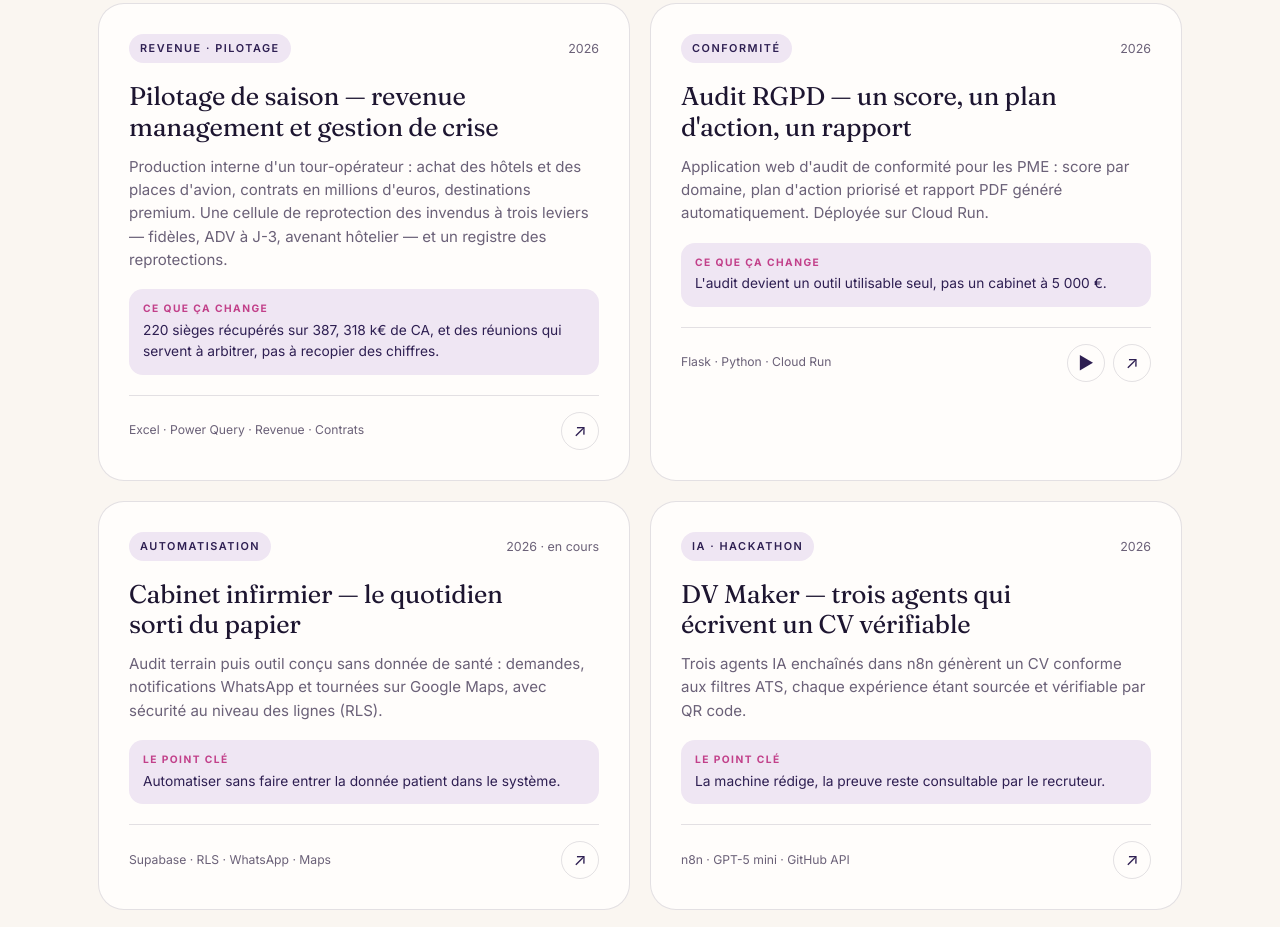
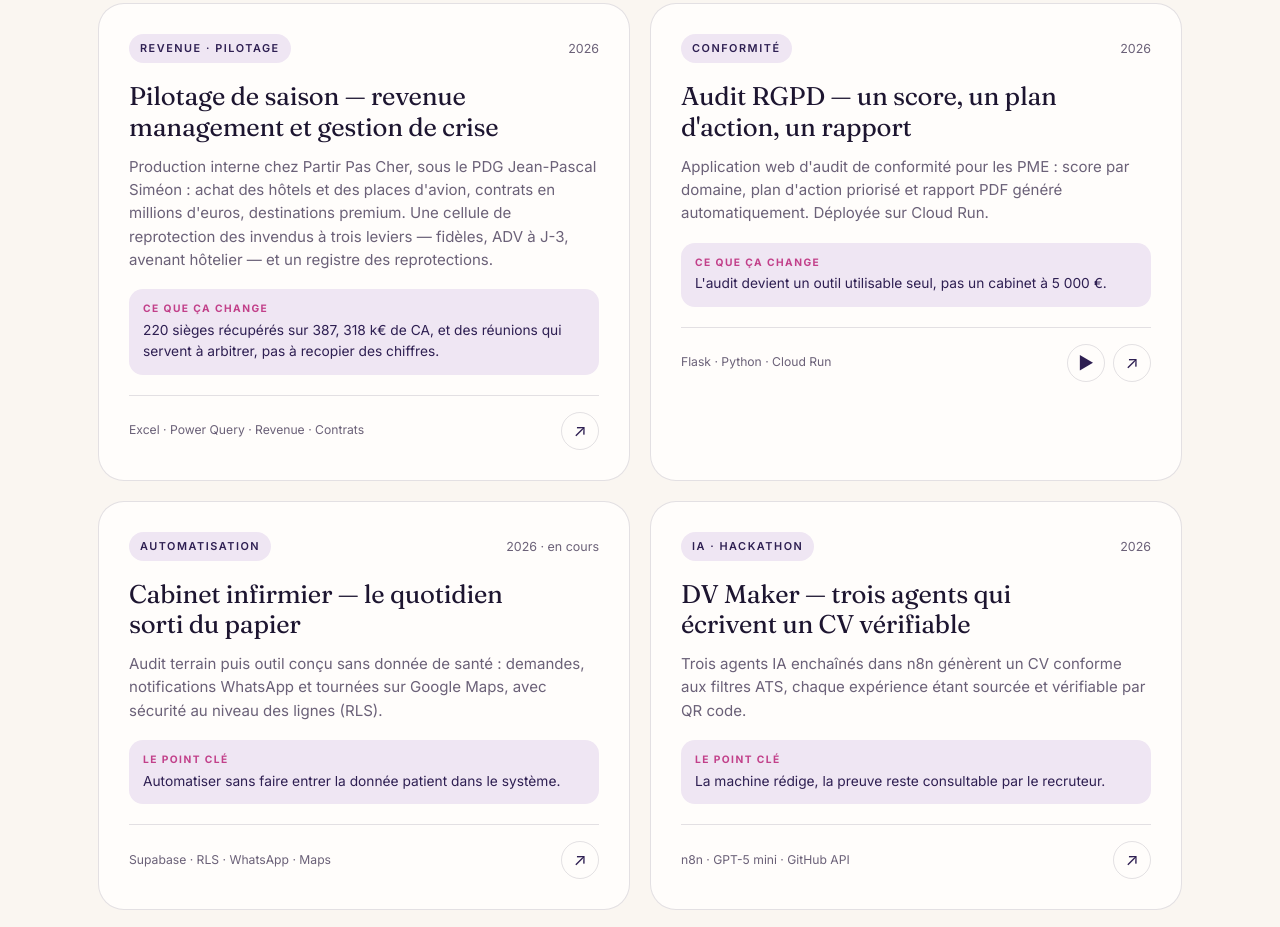
Before and after one commit to Fahima94/portfolio, a plain HTML site: page index.html in a window 1280 px wide. Shown: the part 2204-3131 px from the top of the page. Drawn offline with Linux system fonts and the light colour scheme.

Commit message:
Mention du PDG et du contexte de production interne

```diff
--- a/index.html
+++ b/index.html
@@ -113,7 +113,7 @@
           <span class="year">2026</span>
         </div>
         <h3>Pilotage de saison — revenue management et gestion de crise</h3>
-        <p>Production interne d'un tour-opérateur : achat des hôtels et des places d'avion, contrats en millions d'euros, destinations premium. Une cellule de reprotection des invendus à trois leviers — fidèles, ADV à J-3, avenant hôtelier — et un registre des reprotections.</p>
+        <p>Production interne chez Partir Pas Cher, sous le PDG Jean-Pascal Siméon : achat des hôtels et des places d'avion, contrats en millions d'euros, destinations premium. Une cellule de reprotection des invendus à trois leviers — fidèles, ADV à J-3, avenant hôtelier — et un registre des reprotections.</p>
         <div class="result"><span>Ce que ça change</span> 220 sièges récupérés sur 387, 318 k€ de CA, et des réunions qui servent à arbitrer, pas à recopier des chiffres.</div>
         <div class="project-foot">
           <span class="stack">Excel · Power Query · Revenue · Contrats</span>
```
